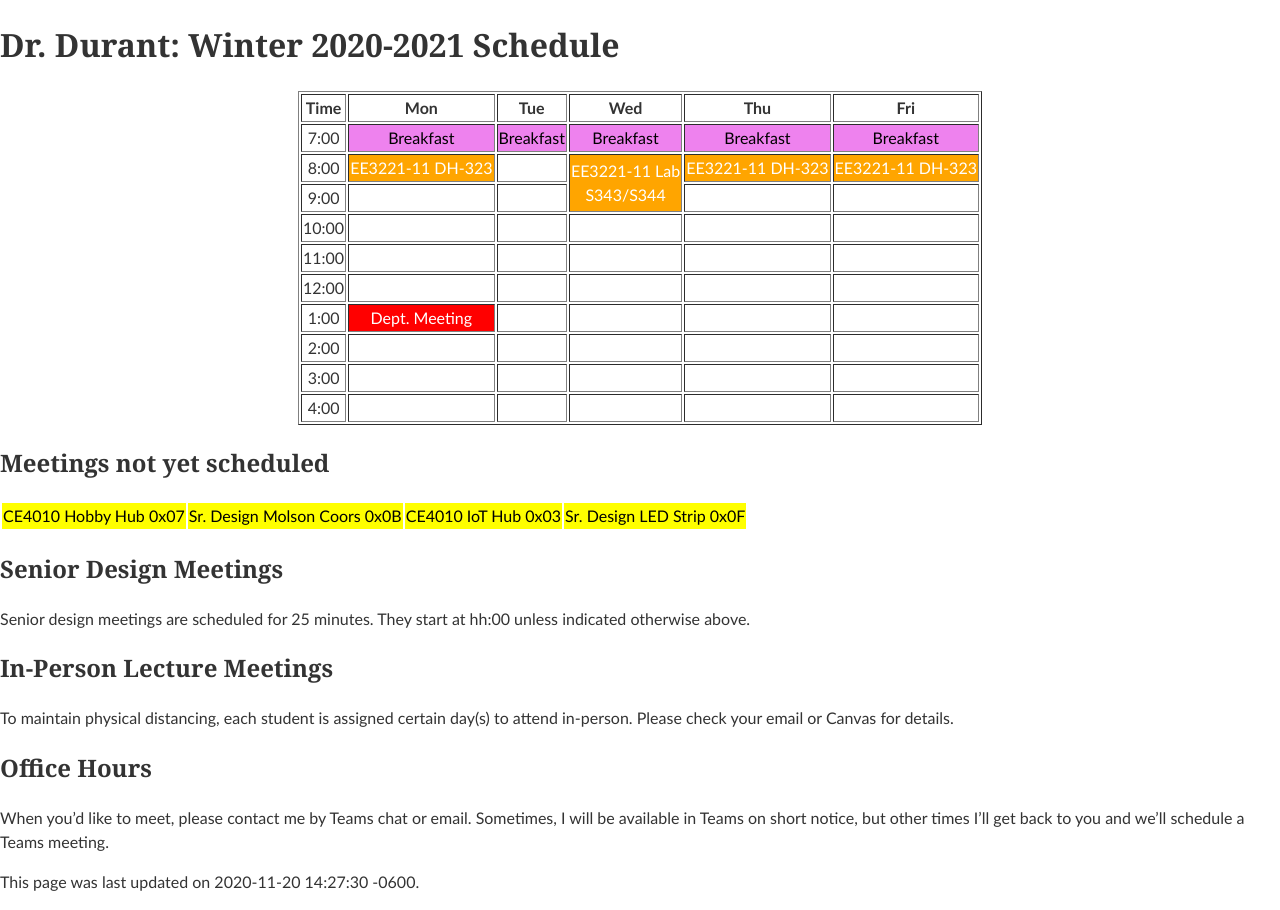
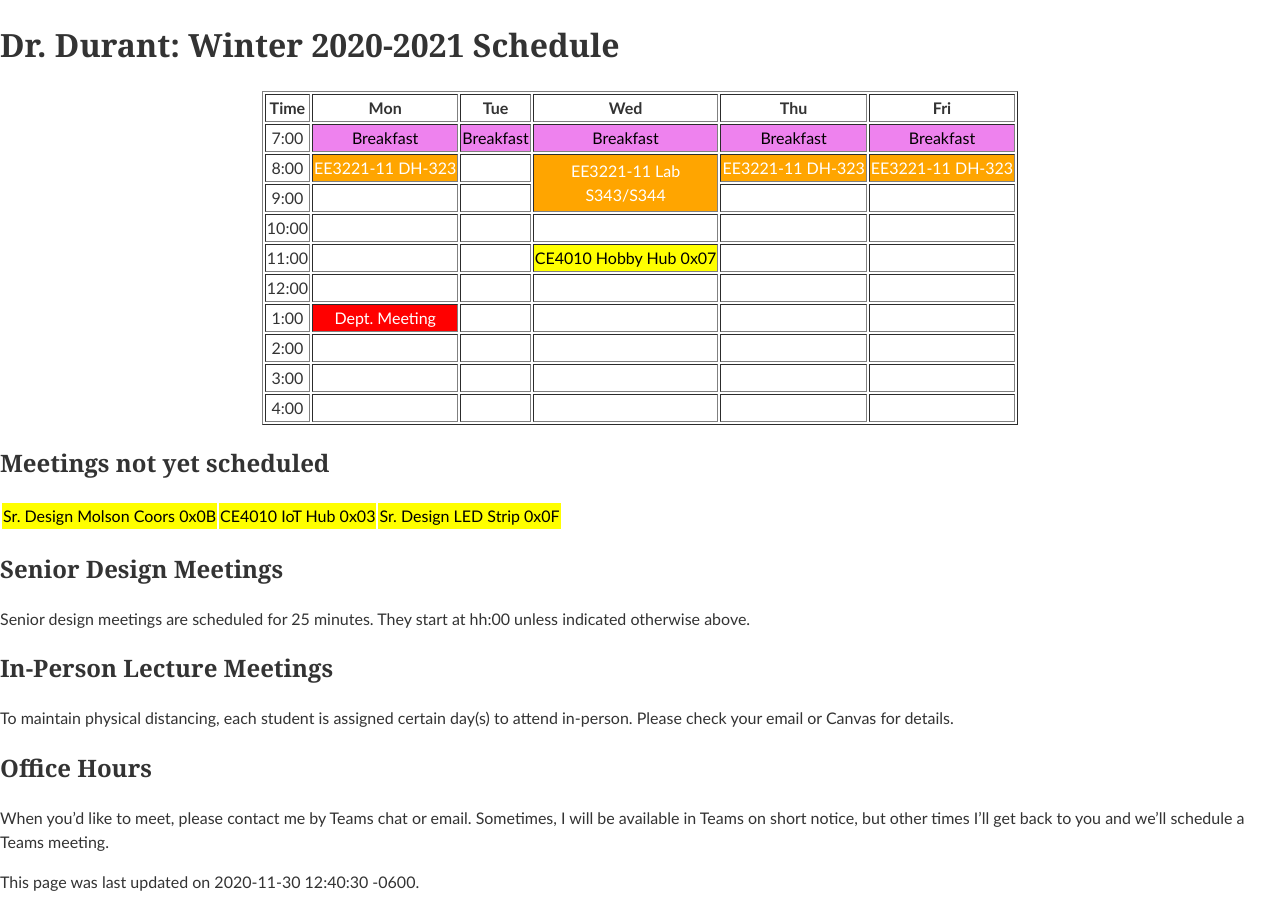
Before and after one commit to edurant/edurant.github.io, a Jekyll site: the page built from sched/w2021.md, in a window 1280 px wide. Built offline with Jekyll 4.4.1, drawn with Linux system fonts in a browser that asks for light colours.

Commit message:
w2021 sch 1 sd team

```diff
--- a/sched/w2021.md
+++ b/sched/w2021.md
@@ -1,6 +1,6 @@
 ---
 title: "Dr. Durant: Winter 2020-2021 Schedule"
-date: 2020-11-20 14:27:30 -0600
+date: 2020-11-30 12:40:30 -0600
 ---
 
 <style type="text/css">
@@ -19,7 +19,7 @@ td.lunch  { background-color: violet;  color: black; }
 <tr><td>8:00</td>       <td class="ee3221">EE3221-11&nbsp;DH-323</td>   <td>&nbsp;</td>                     <td class="ee3221" rowspan="2">EE3221-11 Lab<br/>S343/S344</td> <td class="ee3221">EE3221-11&nbsp;DH-323</td>   <td class="ee3221">EE3221-11&nbsp;DH-323</td>   </tr>
 <tr><td>9:00</td>       <td>&nbsp;</td>                                 <td>&nbsp;</td>                                                                                     <td>&nbsp;</td>                                 <td>&nbsp;</td>                                 </tr>
 <tr><td>10:00</td>      <td>&nbsp;</td>                                 <td>&nbsp;</td>                     <td>&nbsp;</td>                                                 <td>&nbsp;</td>                                 <td>&nbsp;</td>                                 </tr>
-<tr><td>11:00</td>      <td>&nbsp;</td>                                 <td>&nbsp;</td>                     <td>&nbsp;</td>                                                 <td>&nbsp;</td>                                 <td>&nbsp;</td>                                 </tr>
+<tr><td>11:00</td>      <td>&nbsp;</td>                                 <td>&nbsp;</td>                     <td class="ce4010">CE4010 Hobby Hub 0x07</td>                   <td>&nbsp;</td>                                 <td>&nbsp;</td>                                 </tr>
 <tr><td>12:00</td>      <td>&nbsp;</td>                                 <td>&nbsp;</td>                     <td>&nbsp;</td>                                                 <td>&nbsp;</td>                                 <td>&nbsp;</td>                                 </tr>
 <tr><td>1:00</td>       <td class="am">Dept. Meeting</td>               <td>&nbsp;</td>                     <td>&nbsp;</td>                                                 <td>&nbsp;</td>                                 <td>&nbsp;</td>                                 </tr>
 <tr><td>2:00</td>       <td>&nbsp;</td>                                 <td>&nbsp;</td>                     <td>&nbsp;</td>                                                 <td>&nbsp;</td>                                 <td>&nbsp;</td>                                 </tr>
@@ -31,7 +31,6 @@ td.lunch  { background-color: violet;  color: black; }
 ## Meetings not yet scheduled
 
 <table><tr>
-<td class="ce4010">CE4010 Hobby Hub 0x07</td>
 <td class="ce4010">Sr. Design Molson Coors 0x0B</td>
 <td class="ce4010">CE4010 IoT Hub 0x03</td>
 <td class="ce4010">Sr. Design LED Strip 0x0F</td>
```
